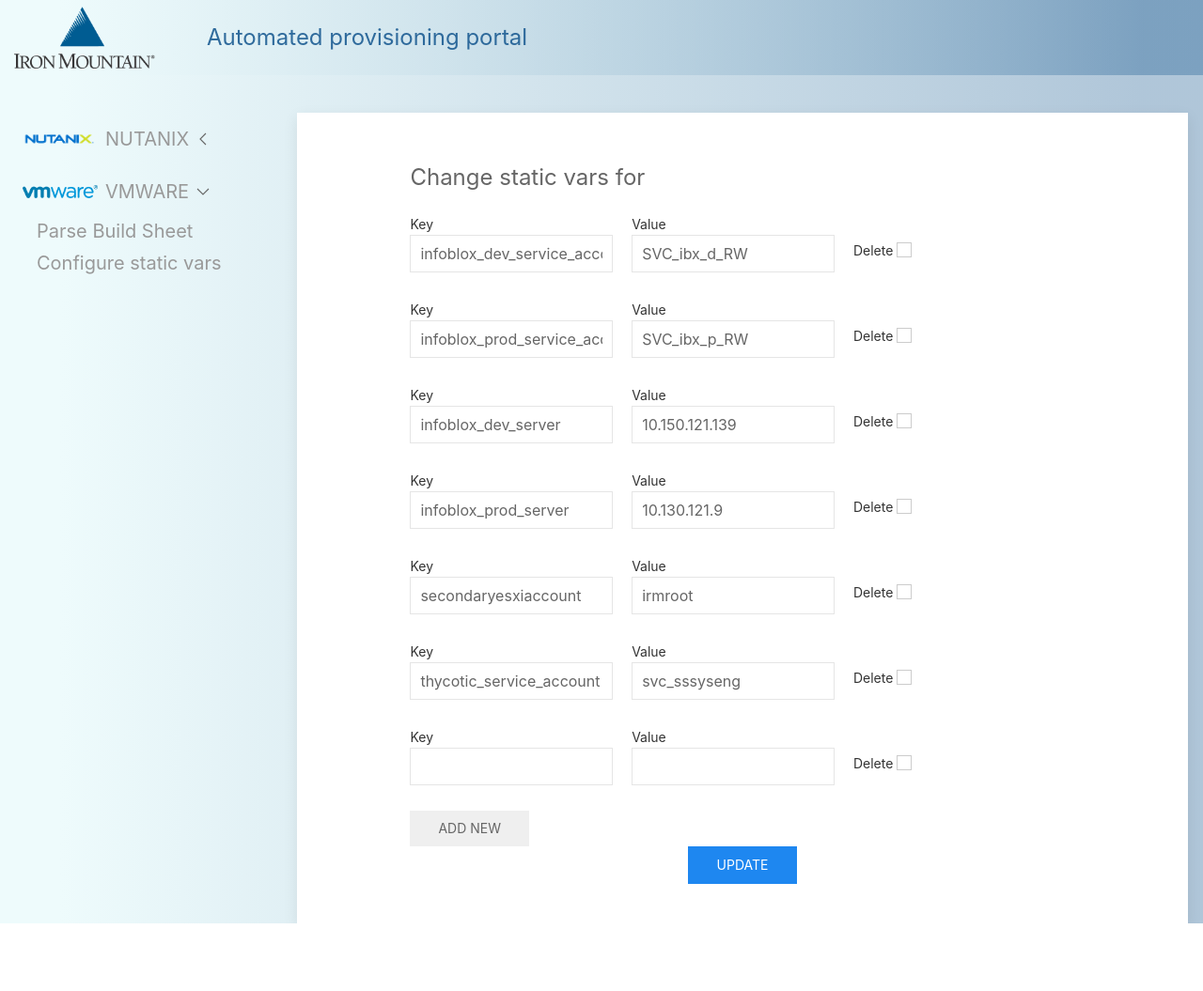
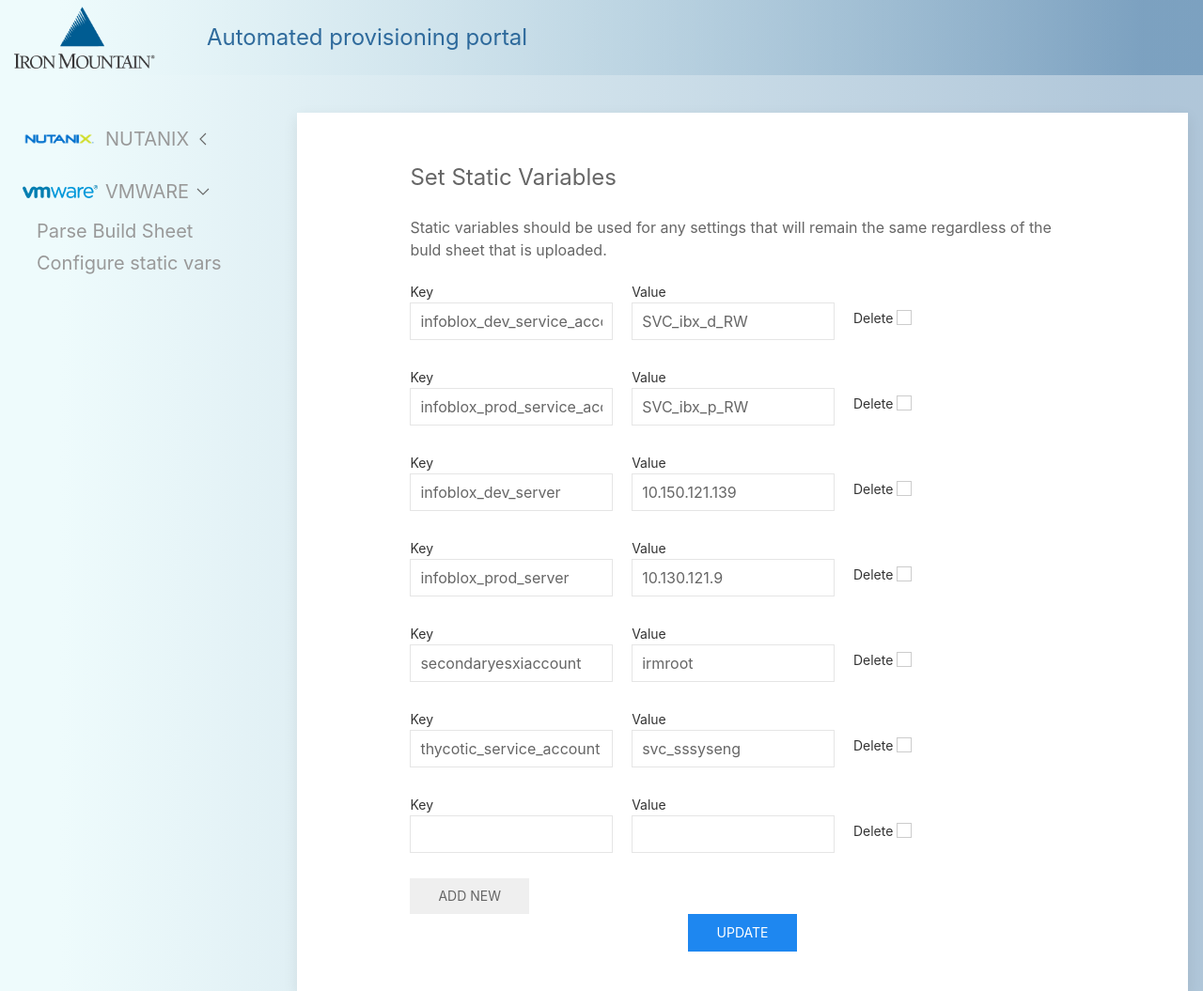
Before and after one commit to mkaliberda/AnsibleConfigurationWeb, a Django app: page /playbook-static-vars-form/vmware/ in a window 1280 px wide. Shown: the whole page at 94% size. Before the commit the page ends 983 px from the top, so only its background shows below. Run offline with Django 3.2, Linux system fonts and the light colour scheme; data comes from the database, SQL or seed files in the repository; some libraries are stand-ins or nearby versions.

Commit message:
Update static_vars_form.html
Updating format and text

```diff
--- a/playbook_generator/templates/static_vars_form.html
+++ b/playbook_generator/templates/static_vars_form.html
@@ -5,7 +5,9 @@
     <form method="post" class="static-config__form" enctype="multipart/form-data" id="importForm">
       {% csrf_token %}
       <fieldset class="uk-fieldset uk-margin">
-        <legend class="uk-legend r">Change static vars for {{ service_type }}</legend>
+        <legend class="uk-legend r">Set Static Variables</legend>
+        <br>
+        Static variables should be used for any settings that will remain the same regardless of the buld sheet that is uploaded.
       </fieldset>
       <div class="uk-flex uk-flex-column uk-flex-center uk-flex-middle upload__form__container">
         <div id="form_set" class="uk-flex uk-flex-column">
```
